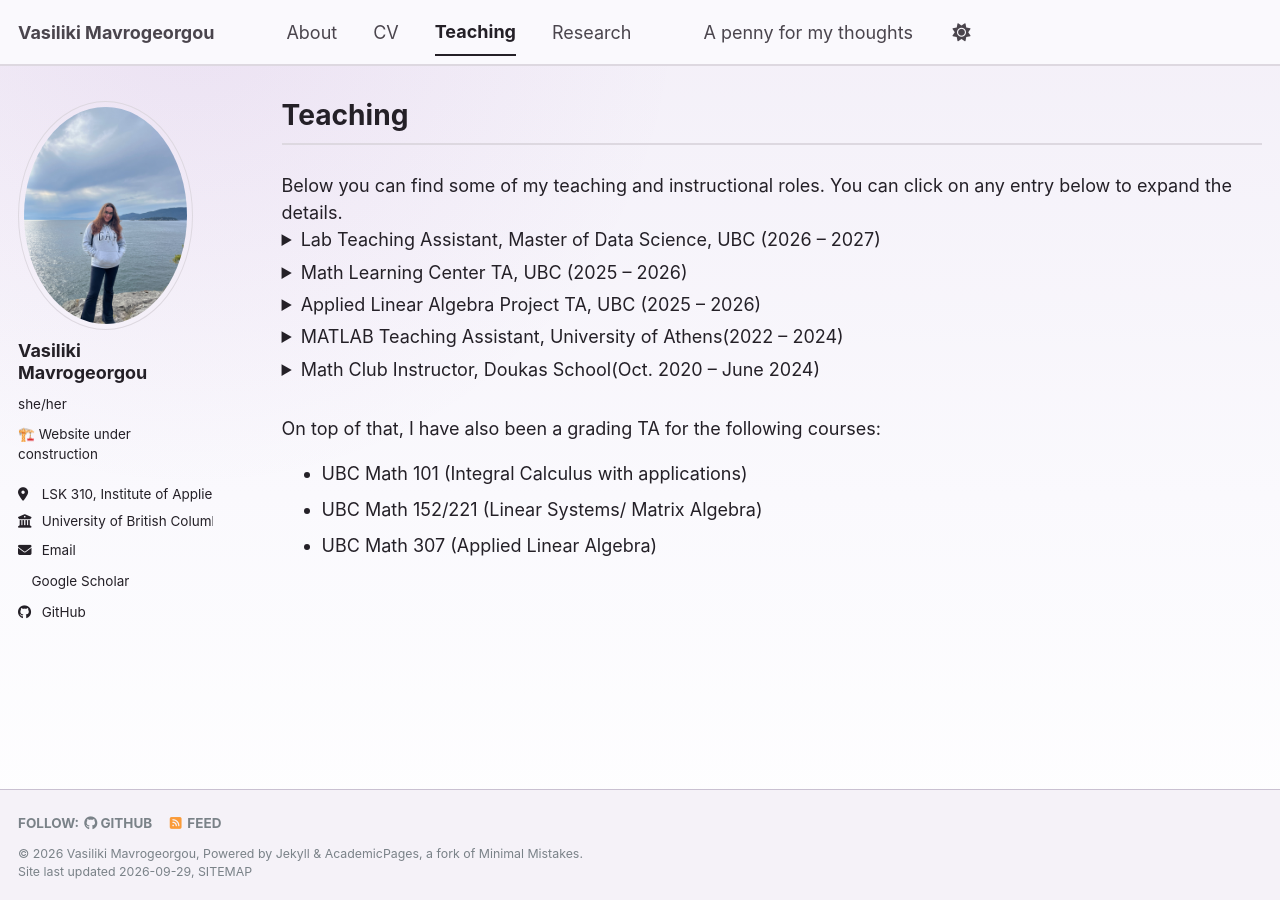
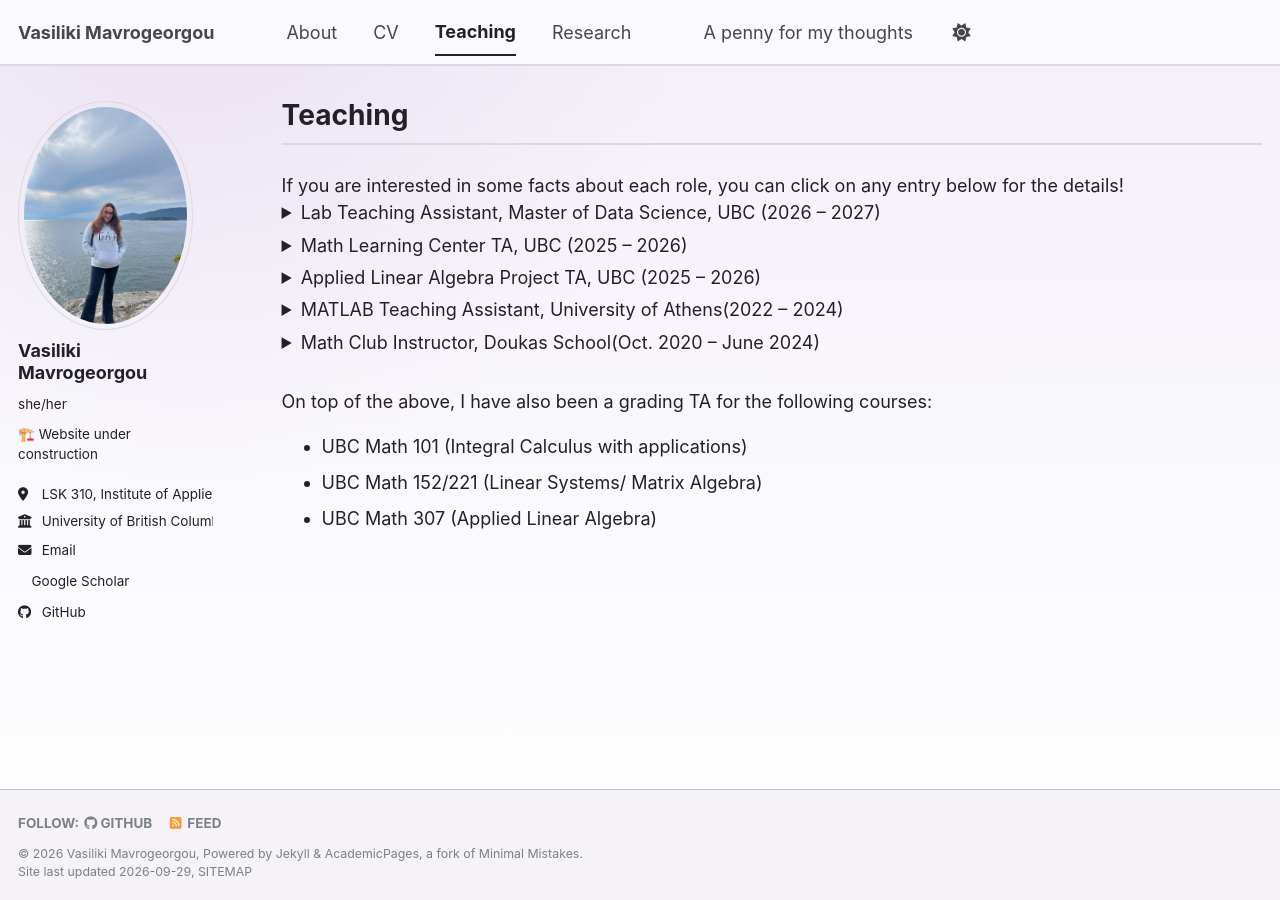
Before and after one commit to vmavrogeorgou/vmavrogeorgou.github.io, a Jekyll site: the page built from _pages/teaching.html, in a window 1280 px wide. Built offline with Jekyll 4.4.1, drawn with Linux system fonts in a browser that asks for light colours; a style sheet for code colours, icons or effects is not loaded.

Commit message:
Update teaching.html

```diff
--- a/_pages/teaching.html
+++ b/_pages/teaching.html
@@ -7,7 +7,7 @@ author_profile: true
 
 <hr style="border: none; border-top: 2px solid var(--global-border-color); margin-top: 0; margin-bottom: 1.5em; opacity: 1;" />
 
-Below you can find some of my teaching and instructional roles. You can click on any entry below to expand the details.
+If you are interested in some facts about each role, you can click on any entry below for the details!
 
 <br>
 
@@ -67,7 +67,7 @@ Below you can find some of my teaching and instructional roles. You can click on
 
 <br>
 
-On top of that, I have also been a grading TA for the following courses:
+On top of the above, I have also been a grading TA for the following courses:
 <ul>
   <li>UBC Math 101 (Integral Calculus with applications)</li>
   <li>UBC Math 152/221 (Linear Systems/ Matrix Algebra)</li>
```
